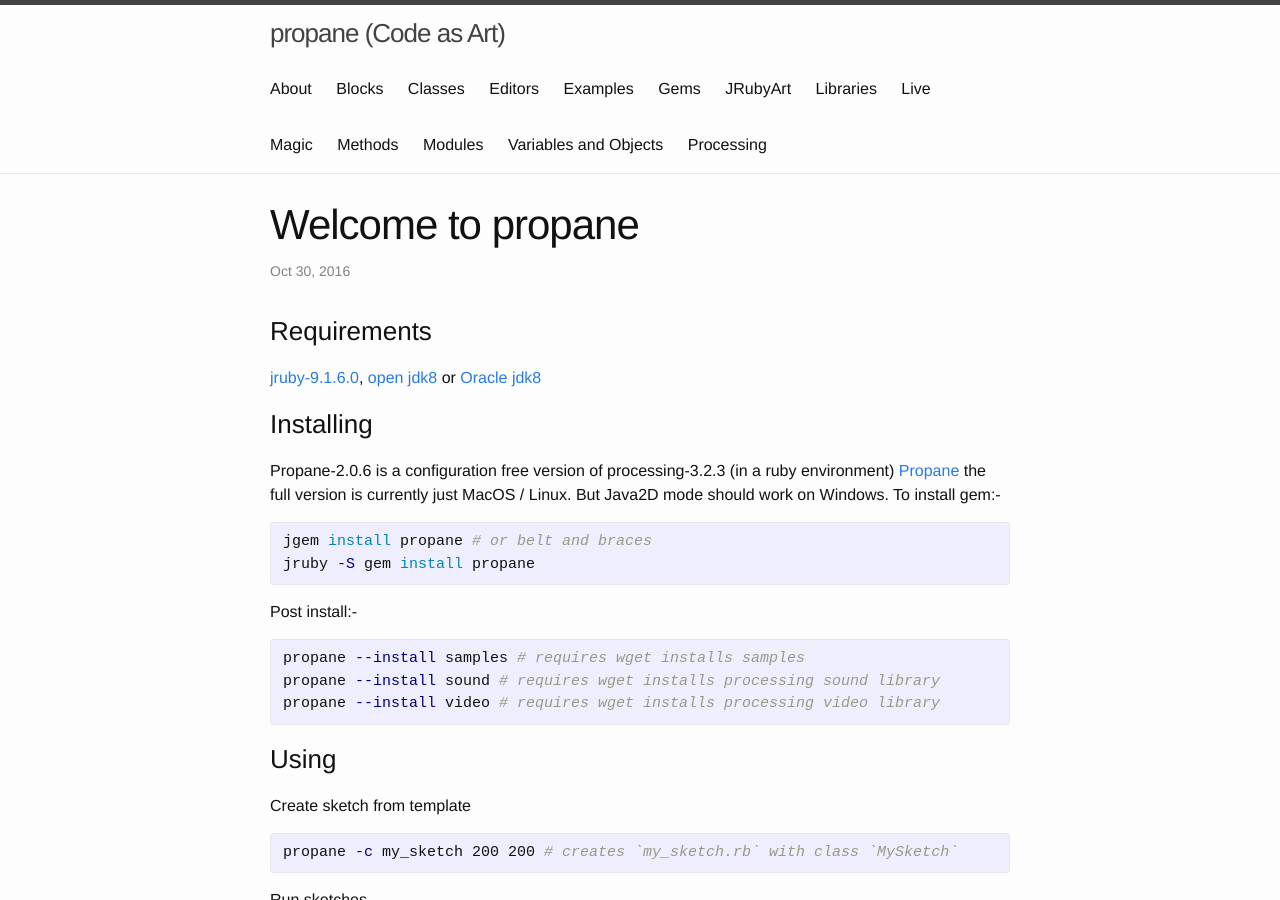
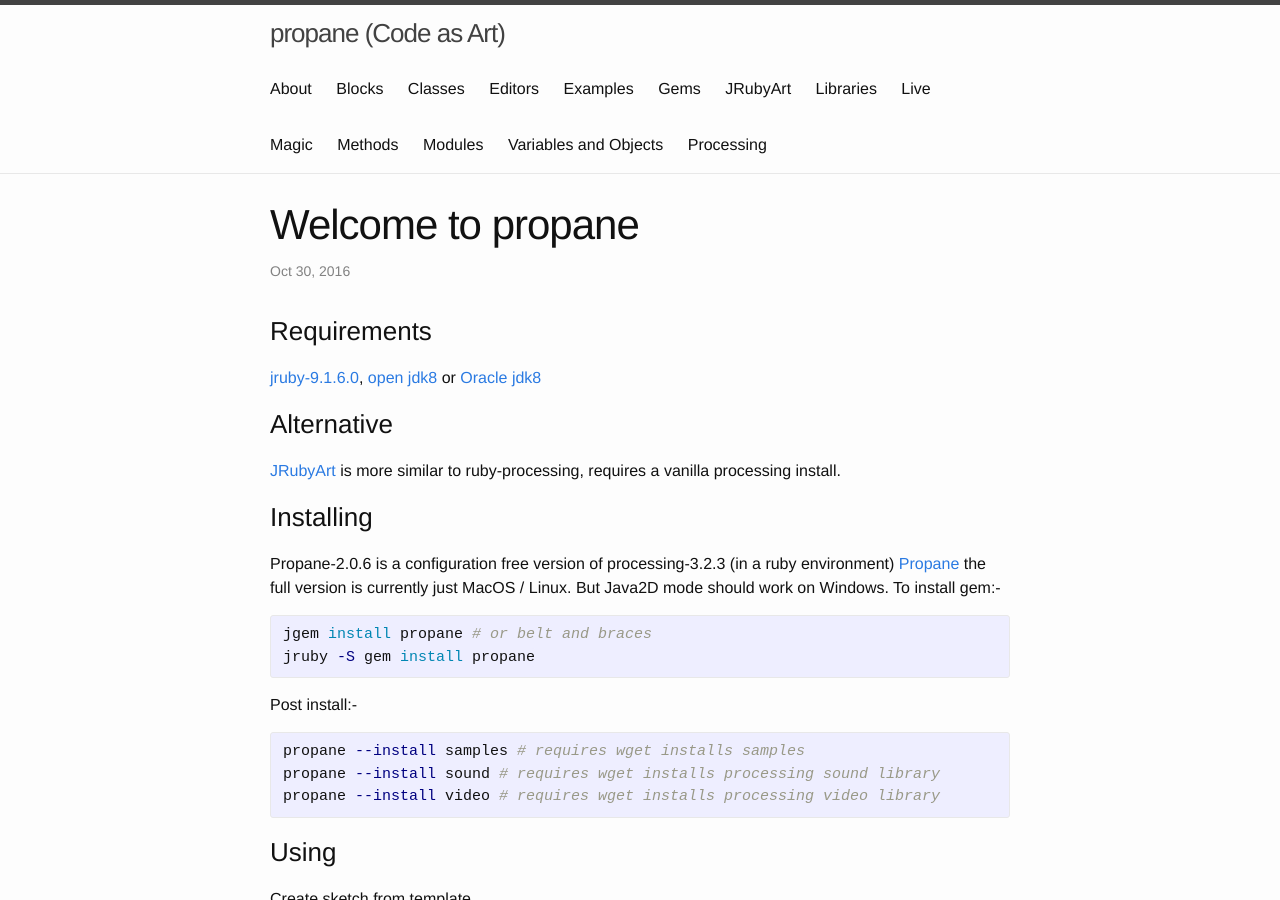
Before and after one commit to ruby-processing/propane, a Jekyll site: the page built from _posts/2016-10-30-welcome-to-propane.md, in a window 1280 px wide and 900 px high. Built offline with Jekyll 4.4.1, drawn with Linux system fonts in a browser that asks for light colours.

Commit message:
alternative

```diff
--- a/_posts/2016-10-30-welcome-to-propane.md
+++ b/_posts/2016-10-30-welcome-to-propane.md
@@ -6,7 +6,8 @@
 ---
 ### Requirements ###
 [jruby-9.1.6.0][jruby], [open jdk8][openjvm] or [Oracle jdk8][oraclejvm]
-
+### Alternative ###
+[JRubyArt][JRubyArt] is more similar to ruby-processing, requires a vanilla processing install.
 ### Installing ###
 Propane-2.0.6 is a configuration free version of processing-3.2.3 (in a ruby environment) [Propane][propane] the full version is currently just MacOS / Linux. But Java2D mode should work on Windows.
 To install gem:-
@@ -147,3 +148,4 @@
 [jruby]:http://jruby.org/download
 [openjvm]:http://openjdk.java.net/install/
 [oraclejvm]:http://www.oracle.com/technetwork/java/javase/downloads/jdk8-downloads-2133151.html
+[JRubyArt]:{{ site.github.url }}/JRubyArt/
```
